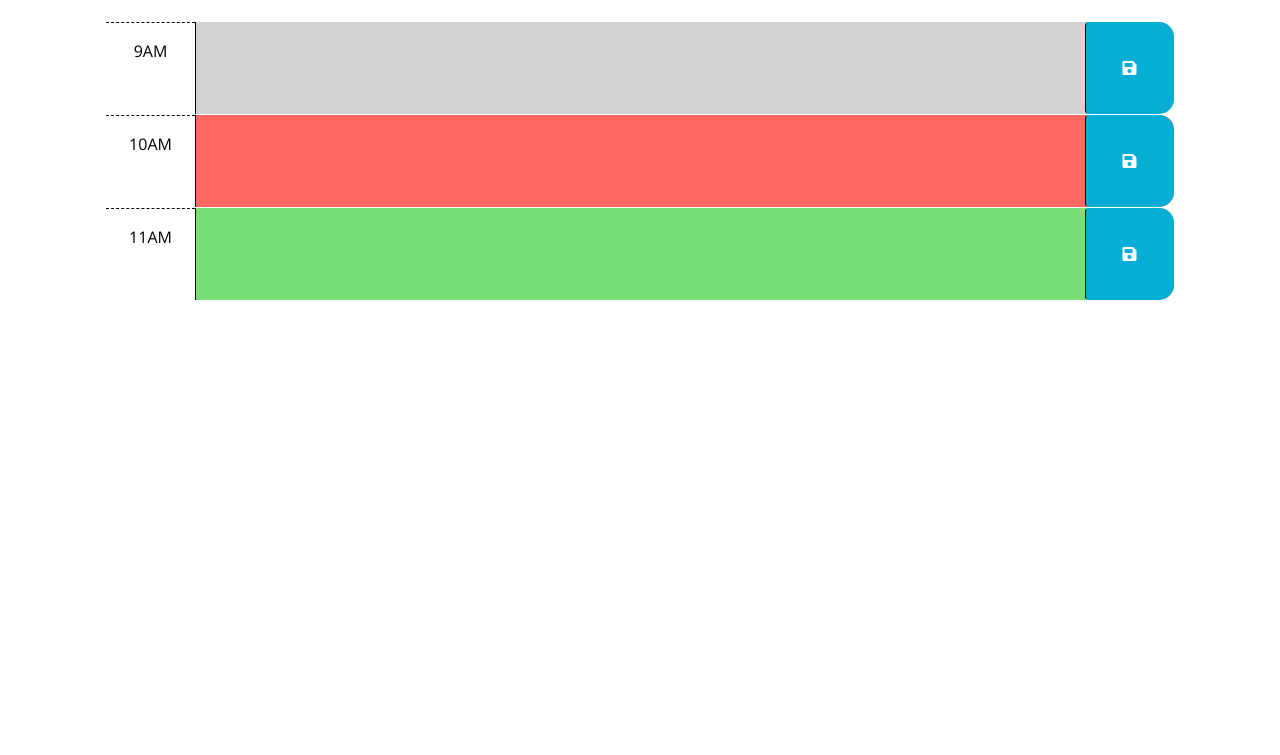
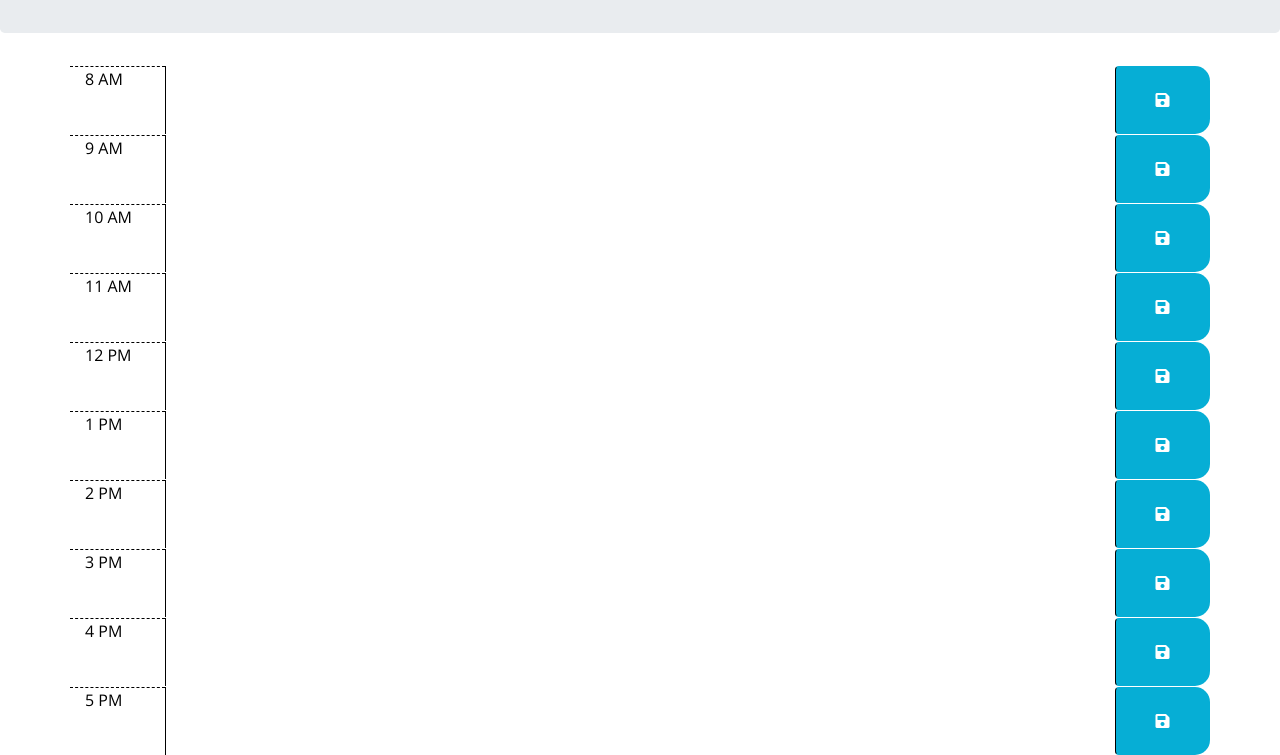
Before and after one commit to ihateudvrk/gabes-work-day-scheduler, a plain HTML site: page index.html in a window 1280 px wide. Shown: the part 235-990 px from the top of the page. Before the commit the page ends 800 px from the top, so only its background shows below. Drawn offline with nearby package versions, Linux system fonts and the light colour scheme; files that its build step writes are made by us from their sources.

Commit message:
initial time block edits

```diff
--- a/index.html
+++ b/index.html
@@ -1,78 +1,125 @@
 <!DOCTYPE html>
 <html lang="en">
+
 <head>
 	<meta charset="UTF-8" />
 	<meta name="viewport" content="width=device-width, initial-scale=1.0" />
 	<meta http-equiv="X-UA-Compatible" content="ie=edge" />
-    <link
-      rel="stylesheet"
-      href="https://cdn.jsdelivr.net/npm/bootstrap@5.1.3/dist/css/bootstrap.min.css"
-    />
-    <link
-      rel="stylesheet"
-      href="https://use.fontawesome.com/releases/v5.8.1/css/all.css"
-      integrity="sha384-50oBUHEmvpQ+1lW4y57PTFmhCaXp0ML5d60M1M7uH2+nqUivzIebhndOJK28anvf"
-      crossorigin="anonymous"
-    />
-    <link
-      href="https://fonts.googleapis.com/css?family=Open+Sans&display=swap"
-      rel="stylesheet"
-    />
-    <link rel="stylesheet" href="style.css" />
-    <title>Work Day Scheduler</title>
+	<link rel="stylesheet" href="https://stackpath.bootstrapcdn.com/bootstrap/4.3.1/css/bootstrap.min.css" />
+	<link rel="stylesheet" href="https://use.fontawesome.com/releases/v5.8.1/css/all.css"
+		integrity="sha384-50oBUHEmvpQ+1lW4y57PTFmhCaXp0ML5d60M1M7uH2+nqUivzIebhndOJK28anvf" crossorigin="anonymous" />
+	<link href="https://fonts.googleapis.com/css?family=Open+Sans&display=swap" rel="stylesheet" />
+	<link rel="stylesheet" href="./Assets/style.css" />
+	<title>Work Day Scheduler - Challenge 5: Third-Party APIs </title>
 </head>
 
 <body>
-    <header class="p-5 mb-4 border-5 border-bottom border-dark text-center">
+	<!-- Header -->
+	<header class="jumbotron">
 		<h1 class="display-3">Work Day Scheduler</h1>
 		<p class="lead">A simple calendar app for scheduling your work day</p>
 		<p id="currentDay" class="lead"></p>
 	</header>
-    <div class="container-lg px-5">
-      <!-- Use class for "past", "present", and "future" to apply styles to the
-        time-block divs accordingly. The javascript will need to do this by
-        adding/removing these classes on each div by comparing the hour in the
-        id to the current hour. The html provided below is meant to be an example
-        demonstrating how the css provided can be leveraged to create the
-        desired layout and colors. The html below should be removed or updated
-        in the finished product. Remember to delete this comment once the
-        code is implemented.
-        -->
 
-      <!-- Example of a past time block. The "past" class adds a gray background color. -->
-      <div id="hour-9" class="row time-block past">
-        <div class="col-2 col-md-1 hour text-center py-3">9AM</div>
-        <textarea class="col-8 col-md-10 description" rows="3"> </textarea>
-        <button class="btn saveBtn col-2 col-md-1" aria-label="save">
-          <i class="fas fa-save" aria-hidden="true"></i>
-        </button>
+	<div class="container">
+
+		<!-- Timeblocks start here -->
+
+		<div id="hour8" class="row time-block">
+            <div class="col-md-1 hour">
+                8 AM
+            </div>
+            <textarea class="col-md-10 description">
+            </textarea>
+            <button class="btn saveBtn col-md-1"><i class="fas fa-save"></i></button>
         </div>
 
-      <!-- Example of a a present time block. The "present" class adds a red background color. -->
-      <div id="hour-10" class="row time-block present">
-        <div class="col-2 col-md-1 hour text-center py-3">10AM</div>
-        <textarea class="col-8 col-md-10 description" rows="3"> </textarea>
-        <button class="btn saveBtn col-2 col-md-1" aria-label="save">
-          <i class="fas fa-save" aria-hidden="true"></i>
-        </button>
+		<div id="hour9" class="row time-block">
+            <div class="col-md-1 hour">
+                9 AM
+            </div>
+            <textarea class="col-md-10 description">
+            </textarea>
+            <button class="btn saveBtn col-md-1"><i class="fas fa-save"></i></button>
         </div>
 
-      <!-- Example of a future time block. The "future" class adds a green background color. -->
-      <div id="hour-11" class="row time-block future">
-        <div class="col-2 col-md-1 hour text-center py-3">11AM</div>
-        <textarea class="col-8 col-md-10 description" rows="3"> </textarea>
-        <button class="btn saveBtn col-2 col-md-1" aria-label="save">
-          <i class="fas fa-save" aria-hidden="true"></i>
-        </button>
+		<div id="hour10" class="row time-block">
+            <div class="col-md-1 hour">
+                10 AM
+            </div>
+            <textarea class="col-md-10 description">
+            </textarea>
+            <button class="btn saveBtn col-md-1"><i class="fas fa-save"></i></button>
+        </div>
+
+		<div id="hour10=1" class="row time-block">
+            <div class="col-md-1 hour">
+                11 AM
+            </div>
+            <textarea class="col-md-10 description">
+            </textarea>
+            <button class="btn saveBtn col-md-1"><i class="fas fa-save"></i></button>
+        </div>
+
+		<div id="hour12" class="row time-block">
+            <div class="col-md-1 hour">
+                12 PM
+            </div>
+            <textarea class="col-md-10 description">
+            </textarea>
+            <button class="btn saveBtn col-md-1"><i class="fas fa-save"></i></button>
+        </div>
+
+		<div id="hour13" class="row time-block">
+            <div class="col-md-1 hour">
+                1 PM
+            </div>
+            <textarea class="col-md-10 description">
+            </textarea>
+            <button class="btn saveBtn col-md-1"><i class="fas fa-save"></i></button>
+        </div>
+
+		<div id="hour14" class="row time-block">
+            <div class="col-md-1 hour">
+                2 PM
+            </div>
+            <textarea class="col-md-10 description">
+            </textarea>
+            <button class="btn saveBtn col-md-1"><i class="fas fa-save"></i></button>
+        </div>
+
+		<div id="hour15" class="row time-block">
+            <div class="col-md-1 hour">
+                3 PM
+            </div>
+            <textarea class="col-md-10 description">
+            </textarea>
+            <button class="btn saveBtn col-md-1"><i class="fas fa-save"></i></button>
+        </div>
+
+		<div id="hour16" class="row time-block">
+            <div class="col-md-1 hour">
+                4 PM
+            </div>
+            <textarea class="col-md-10 description">
+            </textarea>
+            <button class="btn saveBtn col-md-1"><i class="fas fa-save"></i></button>
+        </div>
+
+		<div id="hour17" class="row time-block">
+            <div class="col-md-1 hour">
+                5 PM
+            </div>
+            <textarea class="col-md-10 description">
+            </textarea>
+            <button class="btn saveBtn col-md-1"><i class="fas fa-save"></i></button>
+        </div>
+
 	</div>
 
 	<script src="https://code.jquery.com/jquery-3.4.1.min.js"></script>
-    <script
-      src="https://cdn.jsdelivr.net/npm/dayjs@1.11.3/dayjs.min.js"
-      integrity="sha256-iu/zLUB+QgISXBLCW/mcDi/rnf4m4uEDO0wauy76x7U="
-      crossorigin="anonymous"
-    ></script>
+	<script src="https://cdnjs.cloudflare.com/ajax/libs/moment.js/2.24.0/moment.min.js"></script>
+	<script src="./Assets/script.js"></script>
+</body>
 
-    <script src="script.js"></script>
-  </body>
 </html>
```
Lines whose indentation alone changed are shown as unchanged.
